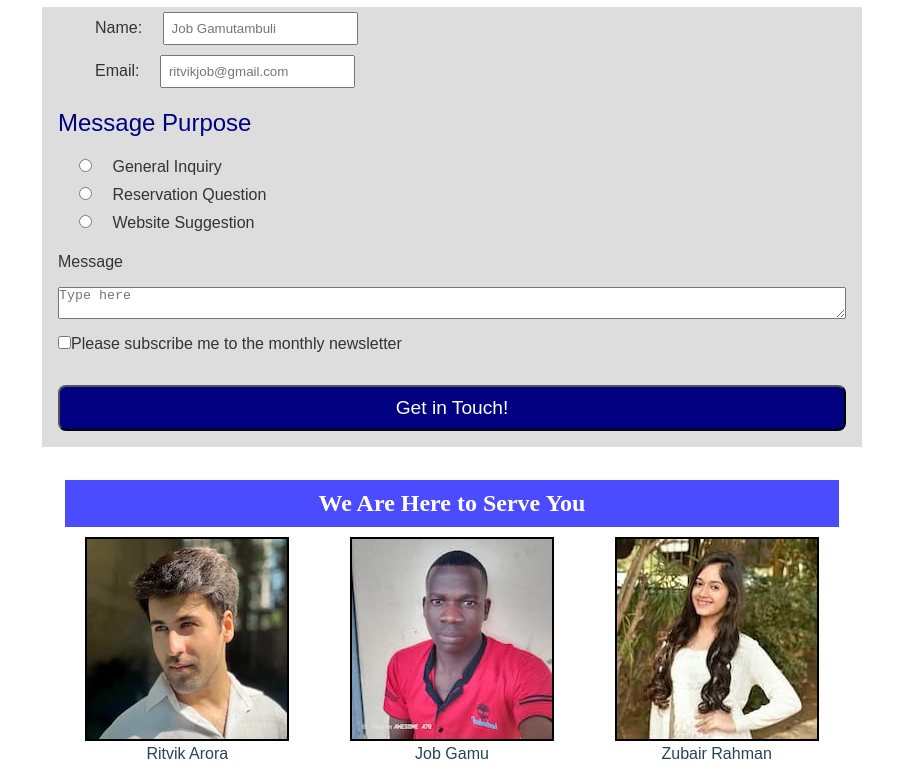
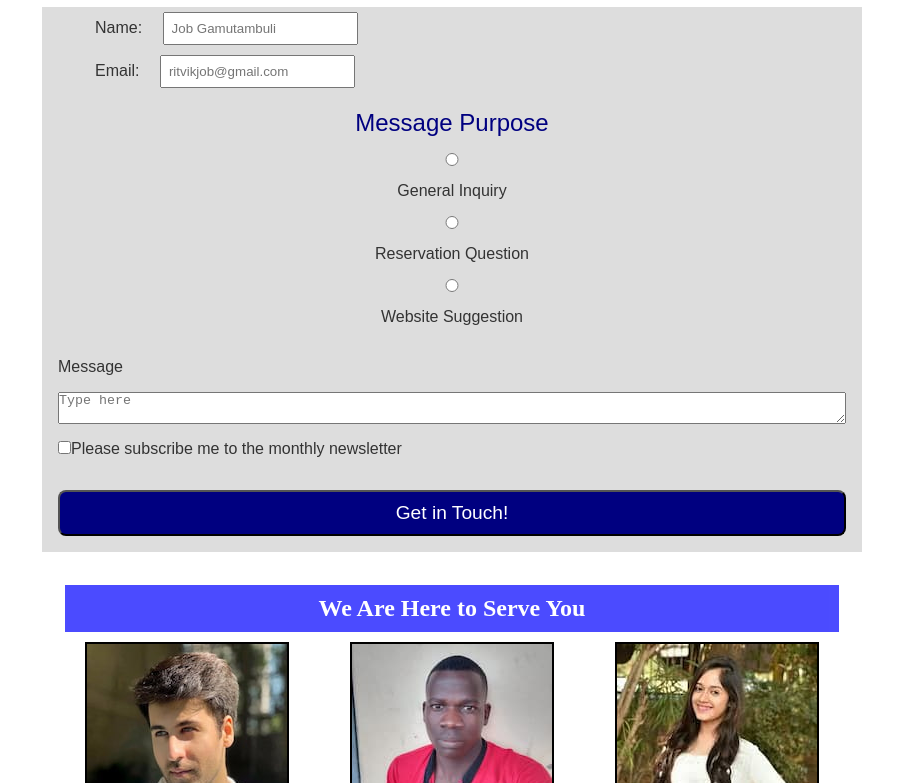
Before and after one commit to Gamujob/wdd130, a plain HTML site: page wwr/contact.html in a window 1280 px wide. Shown: the part 973-1756 px from the top of the page, without its empty margins (188-1091 px from the left). Drawn offline with Linux system fonts and the light colour scheme.

Commit message:
contact assignment

```diff
--- a/wwr/contact.html
+++ b/wwr/contact.html
@@ -47,18 +47,18 @@
 
             <legend>Message Purpose </legend>
 
-            <div>
-                <input type="radio" id="generalinquiry" name="messagepurpose" value="generalinquiry">
-                <label for="generalinquiry">General Inquiry</label>
+            <input type="radio" id="generalinquiry" name="messagepurpose" value="generalinquiry">
+            <label for="generalinquiry">General Inquiry</label>
+            <input type="radio" id="revervationquestions" name="messagepurpose" value="reservationquestions">
+            <label for="revervationquestions">Reservation Question</label>
+            <input type="radio" id="websitesuggestions" name="messagepurpose" value="websitesuggestions">
+            <label for="websitesuggestions">Website Suggestion</label>
+            <!-- <div>
             </div>
             <div>
-                <input type="radio" id="revervationquestions" name="messagepurpose" value="reservationquestions">
-                <label for="revervationquestions">Reservation Question</label>
             </div>
             <div>
-                <input type="radio" id="websitesuggestions" name="messagepurpose" value="websitesuggestions">
-                <label for="websitesuggestions">Website Suggestion</label>
-            </div>
+            </div> -->
 
             <label class="msg" for="Message">Message</label>
             <textarea name="Message" id="Message" placeholder="Type here"></textarea>
--- a/wwr/styles/rafting.css
+++ b/wwr/styles/rafting.css
@@ -70,7 +70,7 @@ form {
 }
 
 legend {
-    text-align: left;
+    /* text-align: left; */
     color: navy;
     margin: 1rem;
     font-size: 1.5rem;
```
